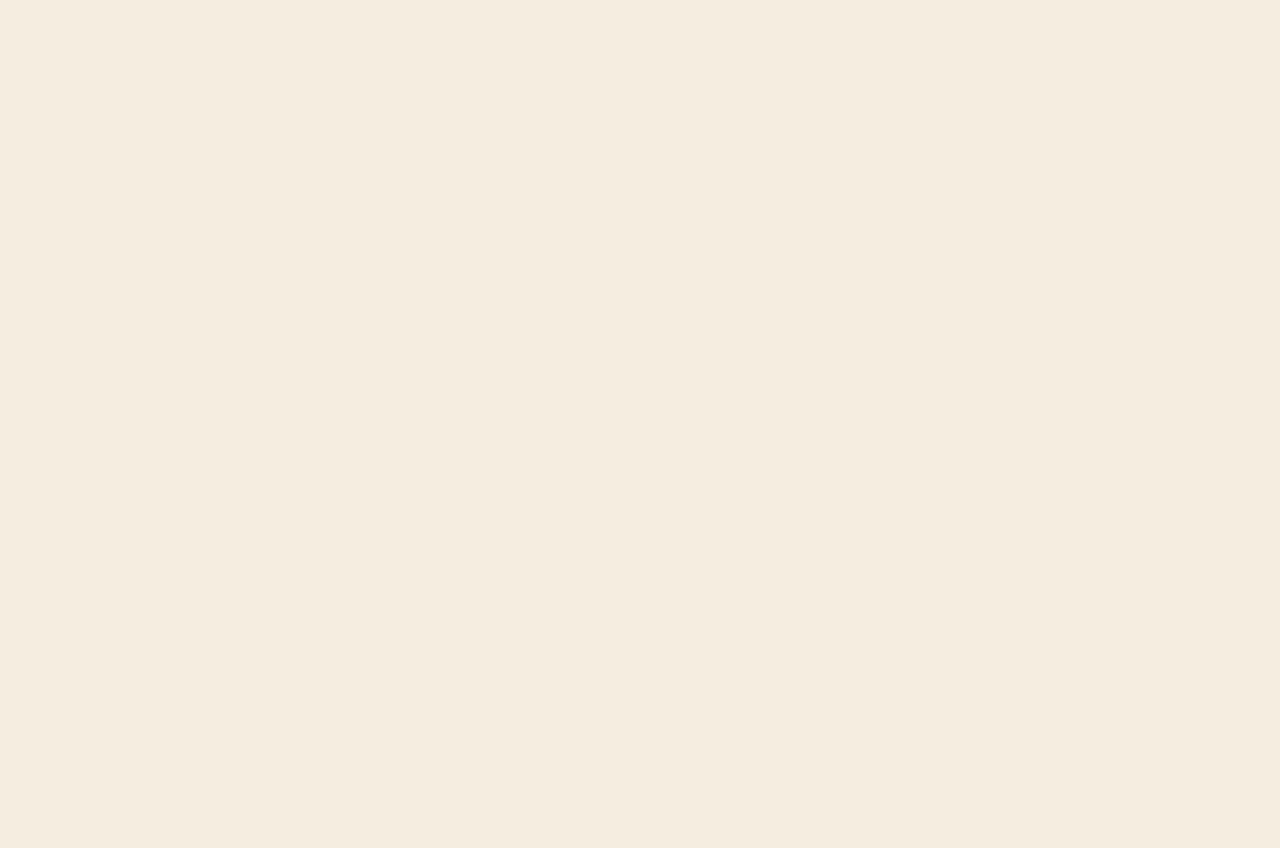
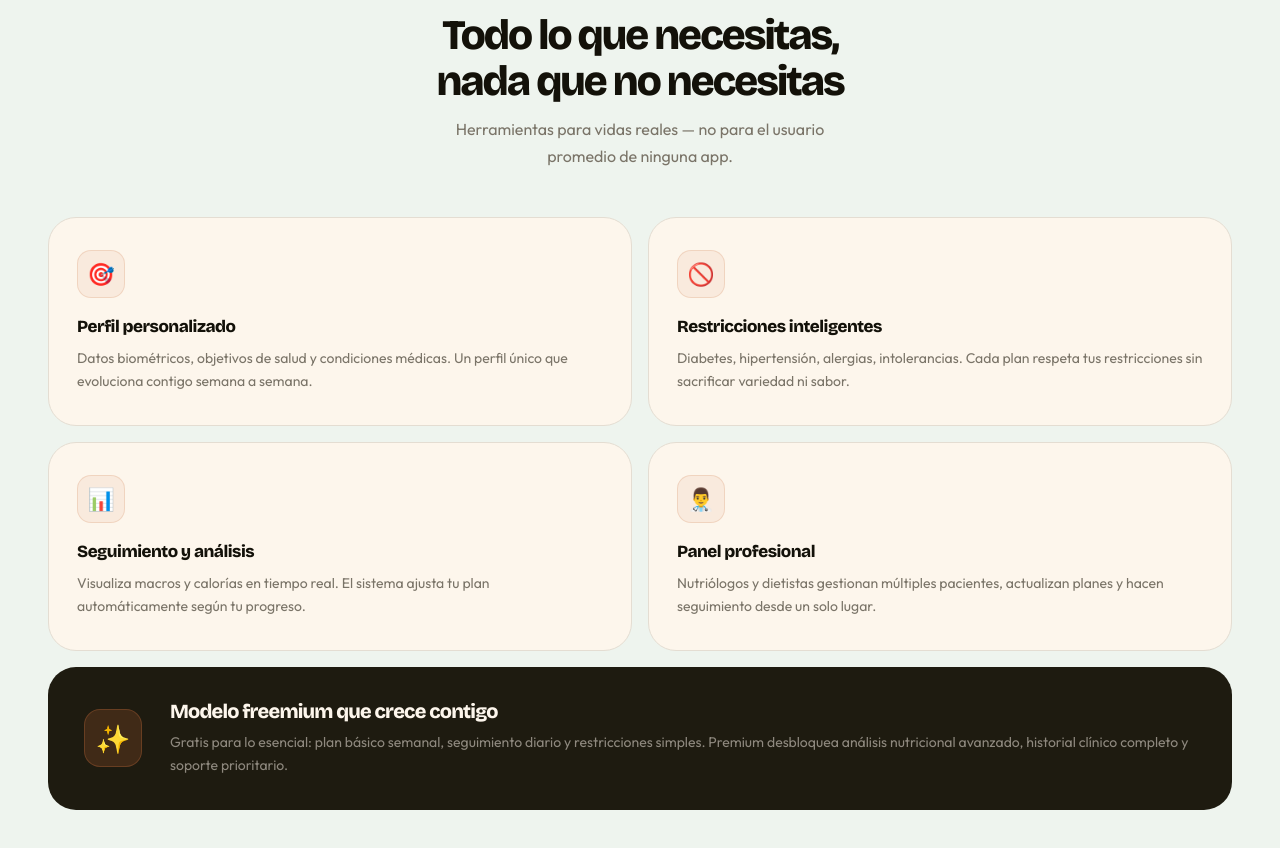
Before and after one commit to BiteWise-Grupo-OpenSource/bitewise-landing, an Angular app: page / in a window 1280 px wide. Shown: the part 1585-2433 px from the top of the page. Before the commit the page ends 1491 px from the top, so only its background shows below. Built offline with nearby package versions, Linux system fonts and the light colour scheme.

Commit message:
feat(features): add value proposition section with personalized health tools, medical constraints, tracking system, professional dashboard and freemium model

```diff
--- a/src/app/app.html
+++ b/src/app/app.html
@@ -2,3 +2,4 @@
 <app-hero></app-hero>
 <app-stats></app-stats>
 <app-problem></app-problem>
+<app-features></app-features>
--- a/src/app/app.ts
+++ b/src/app/app.ts
@@ -3,6 +3,7 @@ import { NavbarComponent } from './components/navbar/navbar';
 import { HeroComponent } from './components/hero/hero';
 import { StatsComponent } from './components/stats/stats';
 import { ProblemComponent } from './components/problem/problem';
+import { FeaturesComponent } from './components/features/features';
 
 @Component({
   selector: 'app-root',
@@ -11,7 +12,8 @@ import { ProblemComponent } from './components/problem/problem';
     NavbarComponent,
     HeroComponent,
     StatsComponent,
-    ProblemComponent
+    ProblemComponent,
+    FeaturesComponent
   ],
   templateUrl: './app.html',
   styleUrl: './app.css'
--- /dev/null
+++ b/src/app/components/features/features.css
@@ -0,0 +1,52 @@
+.s-feat { background: var(--sage); padding: 80px 48px; transition: background var(--ease); }
+.feat-header { text-align: center; margin-bottom: 48px; }
+.feat-title { font-family: var(--display); font-weight: 800; font-size: clamp(28px,3.5vw,42px); letter-spacing: -2px; color: var(--charcoal); margin-bottom: 12px; line-height: 1.1; }
+.feat-subtitle { font-size: 16px; color: var(--muted); max-width: 440px; margin: 0 auto; line-height: 1.65; }
+.feat-grid { display: grid; grid-template-columns: 1fr 1fr; gap: 16px; margin-bottom: 16px; }
+.feat-card { background: var(--cream); border-radius: var(--r-card); padding: 32px 28px; border: 1px solid var(--border); transition: box-shadow .25s, transform .25s, background var(--ease); }
+.feat-card:hover { box-shadow: 0 12px 40px rgba(200,107,58,.1); transform: translateY(-3px); }
+.feat-icon { width: 48px; height: 48px; border-radius: 14px; background: rgba(200,107,58,.08); border: 1px solid rgba(200,107,58,.18); display: flex; align-items: center; justify-content: center; font-size: 22px; margin-bottom: 18px; }
+.feat-name { font-family: var(--display); font-weight: 800; font-size: 17px; color: var(--charcoal); margin-bottom: 10px; letter-spacing: -0.5px; }
+.feat-desc { font-size: 14px; line-height: 1.65; color: var(--muted); }
+.feat-wide { background: var(--charcoal2); border-radius: var(--r-card); padding: 32px 36px; display: flex; gap: 28px; align-items: center; transition: transform .25s, background var(--ease); }
+.feat-wide:hover { transform: translateY(-3px); }
+[data-theme="dark"] .feat-wide { background: #0f0c07; }
+.feat-wide-icon { width: 58px; height: 58px; border-radius: 16px; background: rgba(200,107,58,.2); border: 1px solid rgba(200,107,58,.3); display: flex; align-items: center; justify-content: center; font-size: 28px; flex-shrink: 0; }
+.feat-wide-name { font-family: var(--display); font-weight: 800; font-size: 20px; color: var(--cream); margin-bottom: 8px; letter-spacing: -0.8px; }
+.feat-wide-desc { font-size: 14px; color: rgba(253,246,236,.5); line-height: 1.65; }
+
+.s-feat { background: var(--sage); padding: 80px 48px; transition: background var(--ease); }
+.feat-header { text-align: center; margin-bottom: 48px; }
+.feat-title { font-family: var(--display); font-weight: 800; font-size: clamp(26px,3.5vw,42px); letter-spacing: -2px; color: var(--charcoal); margin-bottom: 12px; line-height: 1.1; }
+.feat-subtitle { font-size: 16px; color: var(--muted); max-width: 440px; margin: 0 auto; line-height: 1.65; }
+.feat-grid { display: grid; grid-template-columns: 1fr 1fr; gap: 16px; margin-bottom: 16px; }
+.feat-card { background: var(--cream); border-radius: var(--r-card); padding: 32px 28px; border: 1px solid var(--border); transition: box-shadow .25s, transform .25s, background var(--ease); }
+.feat-card:hover { box-shadow: 0 12px 40px rgba(200,107,58,.1); transform: translateY(-3px); }
+.feat-icon { width: 48px; height: 48px; border-radius: 14px; background: rgba(200,107,58,.08); border: 1px solid rgba(200,107,58,.18); display: flex; align-items: center; justify-content: center; font-size: 22px; margin-bottom: 18px; }
+.feat-name { font-family: var(--display); font-weight: 800; font-size: 17px; color: var(--charcoal); margin-bottom: 10px; letter-spacing: -0.5px; }
+.feat-desc { font-size: 14px; line-height: 1.65; color: var(--muted); }
+.feat-wide { background: var(--charcoal2); border-radius: var(--r-card); padding: 32px 36px; display: flex; gap: 28px; align-items: center; transition: transform .25s, background var(--ease); }
+.feat-wide:hover { transform: translateY(-3px); }
+[data-theme="dark"] .feat-wide { background: #0f0c07; }
+.feat-wide-icon { width: 58px; height: 58px; border-radius: 16px; background: rgba(200,107,58,.2); border: 1px solid rgba(200,107,58,.3); display: flex; align-items: center; justify-content: center; font-size: 28px; flex-shrink: 0; }
+.feat-wide-name { font-family: var(--display); font-weight: 800; font-size: 20px; color: var(--cream); margin-bottom: 8px; letter-spacing: -0.8px; }
+.feat-wide-desc { font-size: 14px; color: rgba(253,246,236,.5); line-height: 1.65; }
+
+/* ── RESPONSIVE ── */
+@media (max-width: 1024px) {
+  .s-feat { padding: 64px 28px; }
+}
+
+@media (max-width: 768px) {
+  .s-feat { padding: 56px 24px; }
+  .feat-grid { grid-template-columns: 1fr; }
+  .feat-wide { padding: 28px 24px; gap: 20px; }
+  .feat-wide-name { font-size: 17px; }
+}
+
+@media (max-width: 480px) {
+  .s-feat { padding: 40px 20px; }
+  .feat-card { padding: 24px 20px; border-radius: 20px; }
+  .feat-wide { flex-direction: column; align-items: flex-start; border-radius: 20px; }
+  .feat-wide-icon { width: 48px; height: 48px; font-size: 22px; }
+}
--- /dev/null
+++ b/src/app/components/features/features.html
@@ -0,0 +1,21 @@
+<section class="s-feat">
+  <div class="feat-header">
+    <div class="section-eyebrow" style="justify-content:center;">Funcionalidades</div>
+    <h2 class="feat-title">Todo lo que necesitas,<br>nada que no necesitas</h2>
+    <p class="feat-subtitle">Herramientas para vidas reales — no para el usuario promedio de ninguna app.</p>
+  </div>
+  <div class="feat-grid">
+    <div class="feat-card" *ngFor="let f of features">
+      <div class="feat-icon">{{ f.icon }}</div>
+      <div class="feat-name">{{ f.name }}</div>
+      <div class="feat-desc">{{ f.desc }}</div>
+    </div>
+  </div>
+  <div class="feat-wide">
+    <div class="feat-wide-icon">✨</div>
+    <div>
+      <div class="feat-wide-name">Modelo freemium que crece contigo</div>
+      <div class="feat-wide-desc">Gratis para lo esencial: plan básico semanal, seguimiento diario y restricciones simples. Premium desbloquea análisis nutricional avanzado, historial clínico completo y soporte prioritario.</div>
+    </div>
+  </div>
+</section>
--- /dev/null
+++ b/src/app/components/features/features.ts
@@ -0,0 +1,18 @@
+import { Component } from '@angular/core';
+import { NgFor } from '@angular/common';
+
+@Component({
+  selector: 'app-features',
+  standalone: true,
+  imports: [NgFor],
+  templateUrl: './features.html',
+  styleUrls: ['./features.css']
+})
+export class FeaturesComponent {
+  features = [
+    { icon: '🎯', name: 'Perfil personalizado', desc: 'Datos biométricos, objetivos de salud y condiciones médicas. Un perfil único que evoluciona contigo semana a semana.' },
+    { icon: '🚫', name: 'Restricciones inteligentes', desc: 'Diabetes, hipertensión, alergias, intolerancias. Cada plan respeta tus restricciones sin sacrificar variedad ni sabor.' },
+    { icon: '📊', name: 'Seguimiento y análisis', desc: 'Visualiza macros y calorías en tiempo real. El sistema ajusta tu plan automáticamente según tu progreso.' },
+    { icon: '👨‍⚕️', name: 'Panel profesional', desc: 'Nutriólogos y dietistas gestionan múltiples pacientes, actualizan planes y hacen seguimiento desde un solo lugar.' }
+  ];
+}
```
Also changed, not shown: 1 other file (tests, documents, lock files or other folders).
